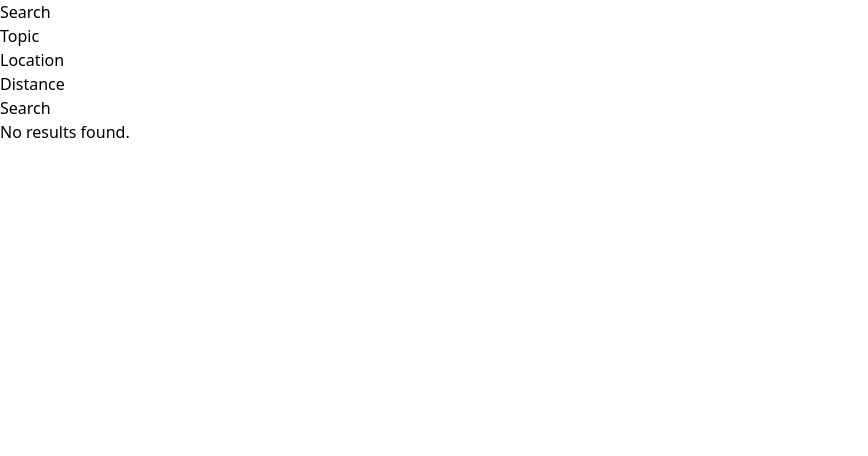
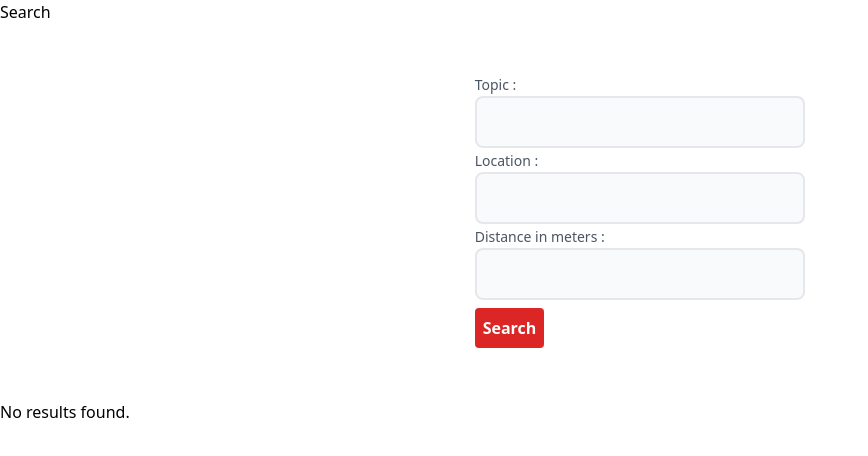
Before and after one commit to topsdev126/udi, a Next.js app: page /search in a window 1280 px wide. Shown: the top 456 px of the page, without its empty margins (0-868 px from the left). Built offline with nearby package versions, Linux system fonts and the light colour scheme.

Commit message:
finished

```diff
--- a/components/SearchForm.js
+++ b/components/SearchForm.js
@@ -1,4 +1,5 @@
 import { useState } from 'react';
+import { toast } from 'react-toastify';
 
 const SearchForm = ({ onSubmit }) => {
   const [topic, setTopic] = useState('');
@@ -7,31 +8,39 @@ const SearchForm = ({ onSubmit }) => {
 
   const handleSubmit = async (e) => {
     e.preventDefault();
+    if(!topic || !location || !distance){
+      toast.success('Pls fill all inputs !');
+    }else{
+      const api_key = 'AqZRa0FXlQBCUTxt0faLA6w9bfzdLnT5_HvyPiRVGKJzNyKhn37rD8_jpppGJ6mU'
+      const response = await fetch(`https://dev.virtualearth.net/REST/v1/Locations?q=${location}&key=${api_key}`);
+      const data = await response.json();
+      const locationCoordinates = data?.resourceSets[0]?.resources[0]?.point?.coordinates;
 
-    const api_key = 'AqZRa0FXlQBCUTxt0faLA6w9bfzdLnT5_HvyPiRVGKJzNyKhn37rD8_jpppGJ6mU'
-    const response = await fetch(`https://dev.virtualearth.net/REST/v1/Locations?q=${location}&key=${api_key}`);
-    const data = await response.json();
-    const locationCoordinates = data.resourceSets[0].resources[0].point.coordinates;
-
-    onSubmit({ topic, location, distance, locationCoordinates });
+      onSubmit({ topic, location, distance, locationCoordinates });
+    }
   };
 
   return (
-    <form onSubmit={handleSubmit}>
-      <div>
-        <label htmlFor="topic">Topic</label>
-        <input type="text" id="topic" value={topic} onChange={(e) => setTopic(e.target.value)} />
+    <form onSubmit={handleSubmit} className="pb-1 space-y-6 grid grid-cols-12 gap-0 lg:grid-cols-12">
+      <div className=' w-full col-span-12 p-4 mx-auto lg:col-span-12 xl:p-12 md:w-2/6'>
+        <label className="  block">
+          <span className=" mb-1 text-sm font-medium text-gray-600">Topic :</span>
+          <input className="w-full px-3 py-3 rounded-lg bg-gray-50 placeholder:text-gray-400 outline-none  hover:border-red-500  border-2" type="text" id="topic" value={topic} onChange={(e) => setTopic(e.target.value)} />
+        </label>
+
+        <label className="  block">
+          <span className=" mb-1 text-sm font-medium text-gray-600">Location :</span>
+          <input className="w-full px-3 py-3 rounded-lg bg-gray-50 placeholder:text-gray-400 outline-none  hover:border-red-500  border-2" type="text" id="location" value={location} onChange={(e) => setLocation(e.target.value)} />
+        </label>
+
+        <label className="  block">
+          <span className=" mb-1 text-sm font-medium text-gray-600">Distance in meters :</span>
+          <input type="text" className="w-full px-3 py-3 rounded-lg bg-gray-50 placeholder:text-gray-400 outline-none  hover:border-red-500  border-2" id="distance" value={distance} onChange={(e) => setDistance(e.target.value)} />
+        </label>
+      <button className="mt-2 bg-red-600 text-white font-bold text-md rounded p-2 disabled:bg-red-400 " type="submit">Search</button>
       </div>
-      <div>
-        <label htmlFor="location">Location</label>
-        <input type="text" id="location" value={location} onChange={(e) => setLocation(e.target.value)} />
-      </div>
-      <div>
-        <label htmlFor="distance">Distance</label>
-        <input type="text" id="distance" value={distance} onChange={(e) => setDistance(e.target.value)} />
-      </div>
-      <button type="submit">Search</button>
     </form>
+
   );
 };
 
--- a/pages/index.js
+++ b/pages/index.js
@@ -1,16 +1,85 @@
-import Head from 'next/head'
+import SearchForm from '../components/SearchForm';
+import { useState } from 'react';
 
-export default function Home() {
+export default function Search() {
+  const [results, setResults] = useState([]);
+
+  const handleSearch = async (searchParams) => {
+    const { topic, location, distance } = searchParams;
+
+    const api_key = 'AqZRa0FXlQBCUTxt0faLA6w9bfzdLnT5_HvyPiRVGKJzNyKhn37rD8_jpppGJ6mU'
+    const response = await fetch(`https://dev.virtualearth.net/REST/v1/Locations?q=${topic},${location}&key=${api_key}`);
+    const data = await response.json();
+    const locations = data?.resourceSets[0]?.resources;
+
+    // Filter locations by distance
+    const filteredLocations = locations.filter((location) => {
+      const distanceToLocation = location?.point?.coordinates.reduce((prev, curr, i) => {
+        const diff = curr - searchParams?.locationCoordinates[i];
+        return prev + diff * diff;
+      }, 0) ** 0.5;
+
+      return distanceToLocation <= distance;
+    });
+
+    const formattedResults = filteredLocations.map((result) => ({
+      name: result.name,
+      address: result?.address?.formattedAddress,
+      location: result?.point?.coordinates?.reverse().join(', ')
+    }));
+
+    setResults(formattedResults);
+  };
+
   return (
-    <div>
-      <Head>
-        <title>My Next.js App</title>
-        <link rel="icon" href="/favicon.ico" />
-      </Head>
+    <>
+      <main className=" space-y-6">
+        <SearchForm onSubmit={handleSearch} />
+        {results.length === 0 ? (
+          <div className="flex  gap-6 w-full  ">
+            <div className="mx-auto  rounded-lg ">
+              <h1 className="mx-3 text-lg font-semibold ">Not found result</h1>
 
-      <main>
-        <h1>Welcome to my app!</h1>
+            </div>
+          </div>
+        ) : (
+
+          <section className="flex gap-6 w-full  ">
+            {results.map((result, index) => (<div key={index} className=" mx-auto overflow-hidden bg-white rounded-lg shadow-lg ">
+
+
+              <div className="flex items-center px-6 py-3 bg-red-500">
+                <h1 className="mx-3 text-lg font-semibold text-white">Go to Map </h1>
+
+              </div>
+
+
+              <div className="px-6 py-4" >
+
+                <h1 className="text-xl font-semibold text-gray-800 dark:text-white"> Name: </h1>
+                <p className="py-2 text-gray-700 mt-2">{result.name}</p>
+                <br />
+
+                <h1 className="text-xl font-semibold text-gray-800 dark:text-white"> Address: </h1>
+                <p className="py-2 text-gray-700 mt-2">{result.address}</p>
+                <br />
+
+                <h1 className="text-xl font-semibold text-gray-800 dark:text-white"> Location: </h1>
+                <p className="py-2 text-gray-700 mt-2">{result.location}</p>
+                <br />
+
+
+              </div>
+
+            </div>
+            ))}
+          </section>
+
+
+
+
+        )}
       </main>
-    </div>
-  )
+    </>
+  );
 }
```
